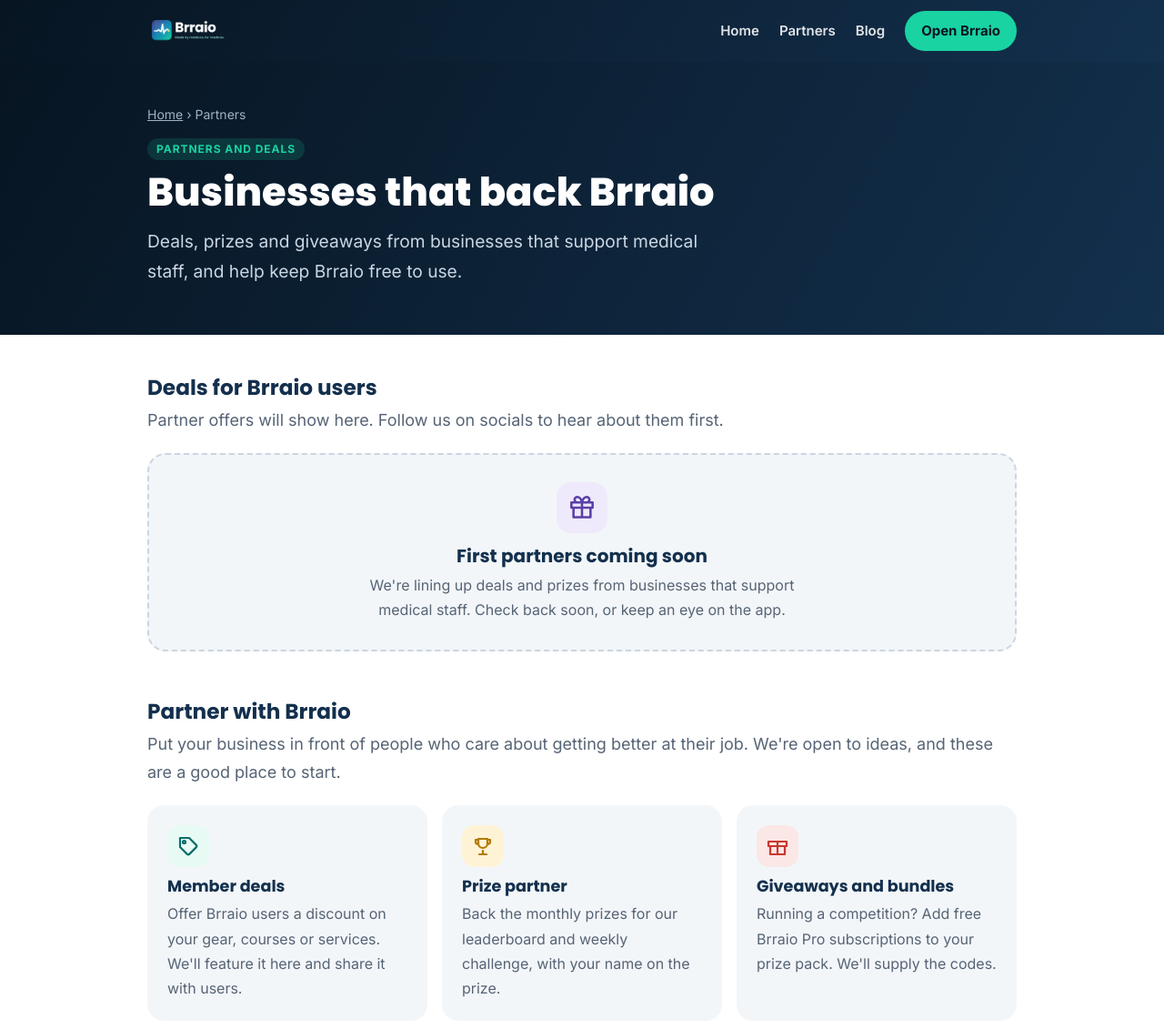
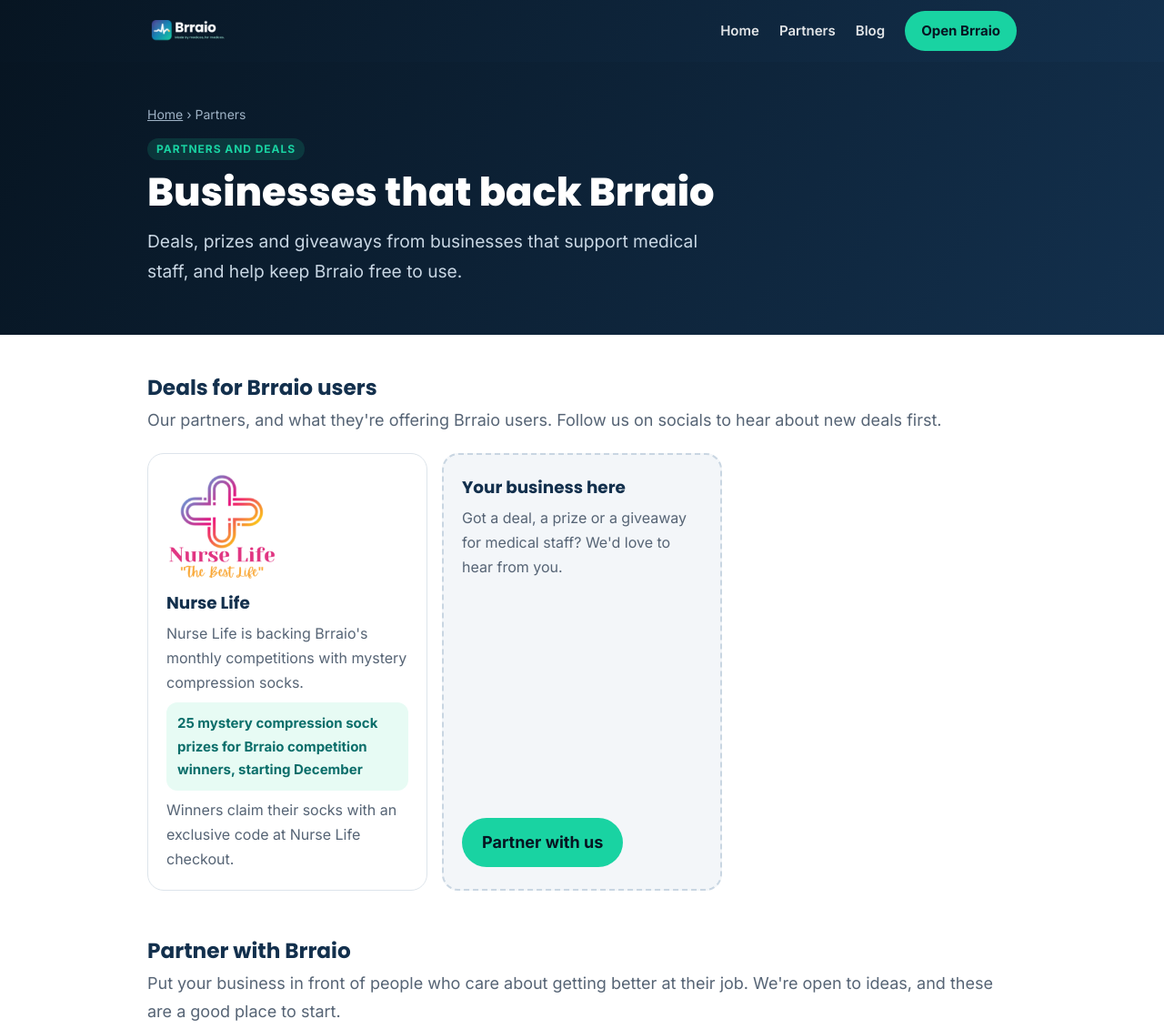
Before and after one commit to JoYoApps/brraio-site, a plain HTML site: page partners/index.html in a window 1280 px wide. Shown: the top 1131 px of the page at 91% size. Drawn offline with Linux system fonts and the light colour scheme.

Commit message:
Add Nurse Life as the first partner
- Nurse Life card on the Partners page (logo, sock prizes for competition
  winners from December, exclusive code at checkout) plus a 'Your
  business here' card.
- 'Proudly supported by' logo strip on the home page.

Co-Authored-By: Claude Opus 5.5 <noreply@anthropic.com>
Claude-Session: https://claude.ai/code/session_01VACmoPq2rC3mq4xSYsbYes

```diff
--- a/partners/index.html
+++ b/partners/index.html
@@ -36,6 +36,8 @@ main.pp{padding:0}
 .pgrid{list-style:none;margin:0;padding:0;display:grid;gap:16px;grid-template-columns:repeat(auto-fill,minmax(280px,1fr))}
 .pcard{border:1px solid var(--line);border-radius:18px;padding:20px;background:#fff;display:flex;flex-direction:column;gap:8px}
 .pcard img{height:44px;width:auto;object-fit:contain;align-self:flex-start}
+.pcard .plogo{height:120px}
+.pcard.more{border:2px dashed #C9D6E2;background:var(--bg);justify-content:center}
 .pcard h3{font:700 1.15rem/1.3 Poppins,sans-serif;color:var(--navy);margin:4px 0 0}
 .pcard p{margin:0;font-size:16px;color:var(--muted)}
 .pcard .deal{background:#E7FBF4;color:var(--teal);font-weight:700;font-size:15px;border-radius:12px;padding:10px 12px}
@@ -66,9 +68,9 @@ main.pp{padding:0}
 
 <section class="sec" aria-labelledby="dealsH"><div class="w wide">
 <h2 id="dealsH">Deals for Brraio users</h2>
-<p class="sub">Partner offers will show here. Follow us on socials to hear about them first.</p>
+<p class="sub">Our partners, and what they're offering Brraio users. Follow us on socials to hear about new deals first.</p>
 <!--
-  PARTNER CARDS: when a partner is confirmed, delete the .empty block below and add one <li> per partner inside a <ul class="pgrid">:
+  PARTNER CARDS: when a partner is confirmed, add one <li class="pcard"> per partner to the list below, before the 'Your business here' card:
   <ul class="pgrid">
     <li class="pcard">
       <img src="logos/partner-name.png" alt="Partner name" width="160" height="44">
@@ -79,11 +81,20 @@ main.pp{padding:0}
     </li>
   </ul>
 -->
-<div class="empty">
-  <div class="ic"><svg viewBox="0 0 24 24" width="28" height="28" fill="none" stroke="#5B3FA8" stroke-width="2.2" stroke-linecap="round" stroke-linejoin="round" aria-hidden="true"><path d="M20 12v9H4v-9M2 7h20v5H2zM12 21V7M12 7H7.5a2.5 2.5 0 0 1 0-5C11 2 12 7 12 7zM12 7h4.5a2.5 2.5 0 0 0 0-5C13 2 12 7 12 7z"/></svg></div>
-  <h3>First partners coming soon</h3>
-  <p>We're lining up deals and prizes from businesses that support medical staff. Check back soon, or keep an eye on the app.</p>
-</div>
+<ul class="pgrid">
+  <li class="pcard">
+    <img class="plogo" src="logos/nurse-life.png" alt="Nurse Life: The Best Life" width="120" height="118">
+    <h3>Nurse Life</h3>
+    <p>Nurse Life is backing Brraio's monthly competitions with mystery compression socks.</p>
+    <p class="deal">25 mystery compression sock prizes for Brraio competition winners, starting December</p>
+    <p>Winners claim their socks with an exclusive code at Nurse Life checkout.</p>
+  </li>
+  <li class="pcard more">
+    <h3>Your business here</h3>
+    <p>Got a deal, a prize or a giveaway for medical staff? We'd love to hear from you.</p>
+    <a class="btn" href="../#contact">Partner with us</a>
+  </li>
+</ul>
 </div></section>
 
 <section class="sec" aria-labelledby="waysH"><div class="w wide">
```
Also changed, not shown: index.html (+14 -0 lines), partners/logos/nurse-life.png (added).
